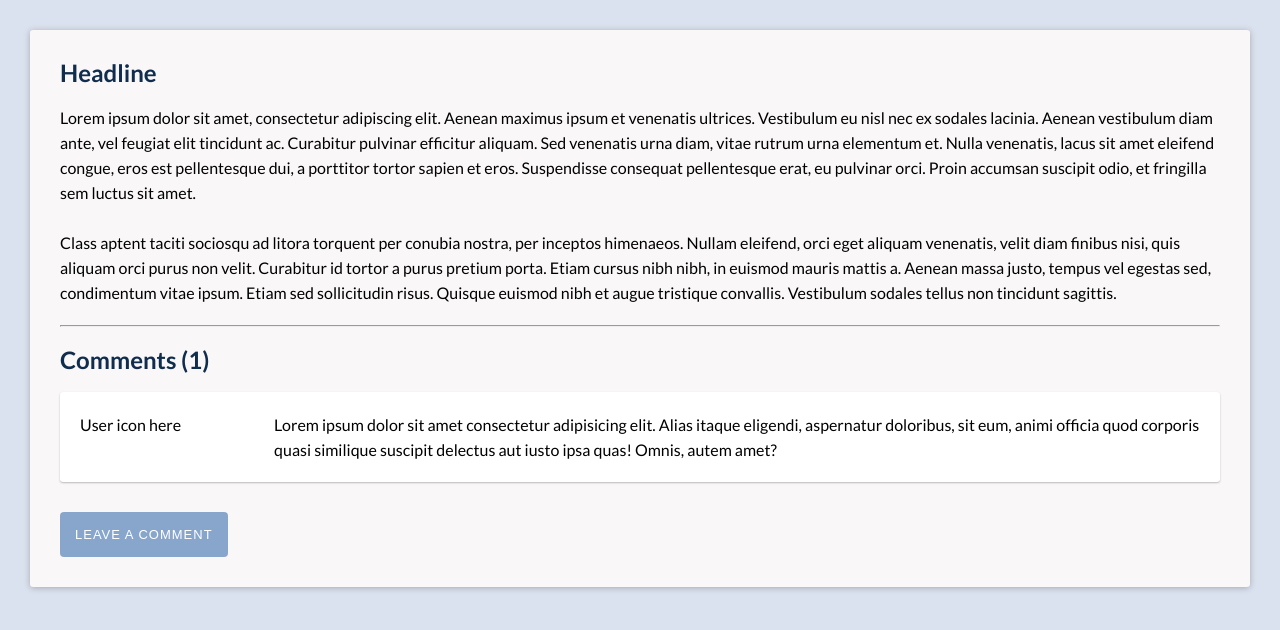
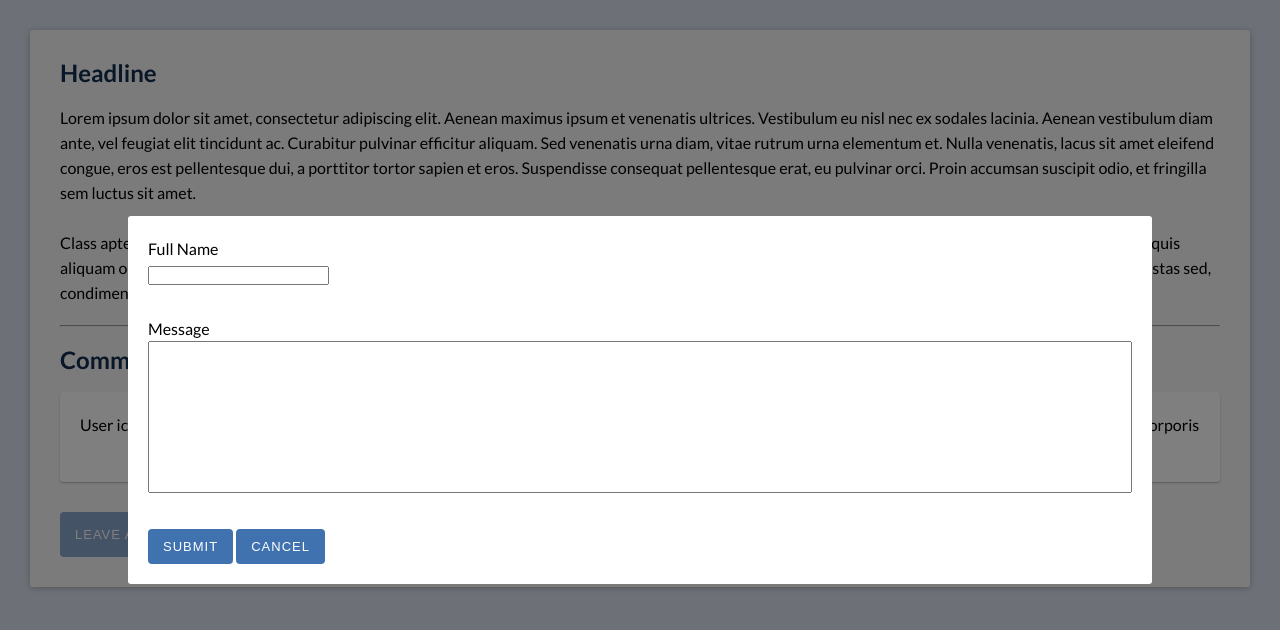
Before and after one commit to ach1209/localStorage-demo, a plain HTML site: page index.html in a window 1280 px wide. Both pictures are taken after a click on the button "LEAVE A COMMENT". Drawn offline with Linux system fonts and the light colour scheme.

Commit message:
Added click functionality to buttons and added modal

```diff
--- a/index.html
+++ b/index.html
@@ -28,6 +28,25 @@
     <button id="btn">Leave a Comment</button>
   </main>
 
+  <div id="text-modal">
+    <div class="text-modal__inner">
+      <form action="/">
+        <div class="name-container">
+          <label for="name">Full Name</label>
+          <input type="text" id="userName">
+        </div>
+        <div class="msg-container">
+          <label for="message">Message</label>
+          <textarea name="message" id="msg" cols="30" rows="10"></textarea>
+        </div>
+      </form>
+      <div class="modal-btn-container">
+        <button id="submit">Submit</button>
+        <button id="cancel">Cancel</button>
+      </div>
+    </div>
+  </div>
+
   <script src="scripts.js"></script>
 </body>
 </html>
--- a/scripts.js
+++ b/scripts.js
@@ -0,0 +1,24 @@
+let commentCount = 1;
+const commentCounter = document.querySelector('.comment-counter');
+const btn = document.getElementById('btn');
+const modal = document.getElementById('text-modal');
+const submit = document.getElementById('submit');
+const cancel = document.getElementById('cancel');
+
+function openModal() {
+  modal.style.display = "block";
+}
+
+function closeModal() {
+  modal.style.display = "none";
+}
+
+function addComment() {
+  commentCount++;
+  commentCounter.innerHTML = '('+ commentCount + ')'
+  closeModal();
+}
+
+btn.addEventListener('click', openModal);
+submit.addEventListener('click', addComment);
+cancel.addEventListener('click', closeModal);
--- a/style.css
+++ b/style.css
@@ -63,7 +63,9 @@ hr {
   width: 30rem;
 }
 
-#btn {
+#btn,
+#submit,
+#cancel {
   border: none;
   padding: 1.5rem;
   color: #fff;
@@ -77,6 +79,53 @@ hr {
 }
 
 #btn:hover,
-#btn:focus {
+#btn:focus,
+#submit:hover,
+#submit:focus,
+#cancel:hover,
+#cancel:focus {
   background-color: rgba(63,114,175, 0.6);
 }
+
+#text-modal {
+  display: none;
+  width: 100%;
+  height: 100%;
+  background-color: rgba(var(--boxShadow), 0.5);
+  position: fixed;
+  top: 0;
+}
+
+.text-modal__inner {
+  background-color:#ffffff;
+  width: 80%;
+  height: auto;
+  padding: 2rem;
+  margin: auto;
+  position: absolute;
+  top: 50%;
+  right: 0;
+  left: 0;
+  transform: translateY(-50%);
+  border-radius: 3px;
+}
+
+label {
+  display: inline-block;
+  width: 100%;
+}
+
+textarea {
+  width: 100%;
+  resize: none;
+}
+
+.name-container,
+.msg-container {
+  margin-bottom: 3rem;
+}
+
+#submit,
+#cancel {
+  padding: 1rem 1.5rem;
+}
```
